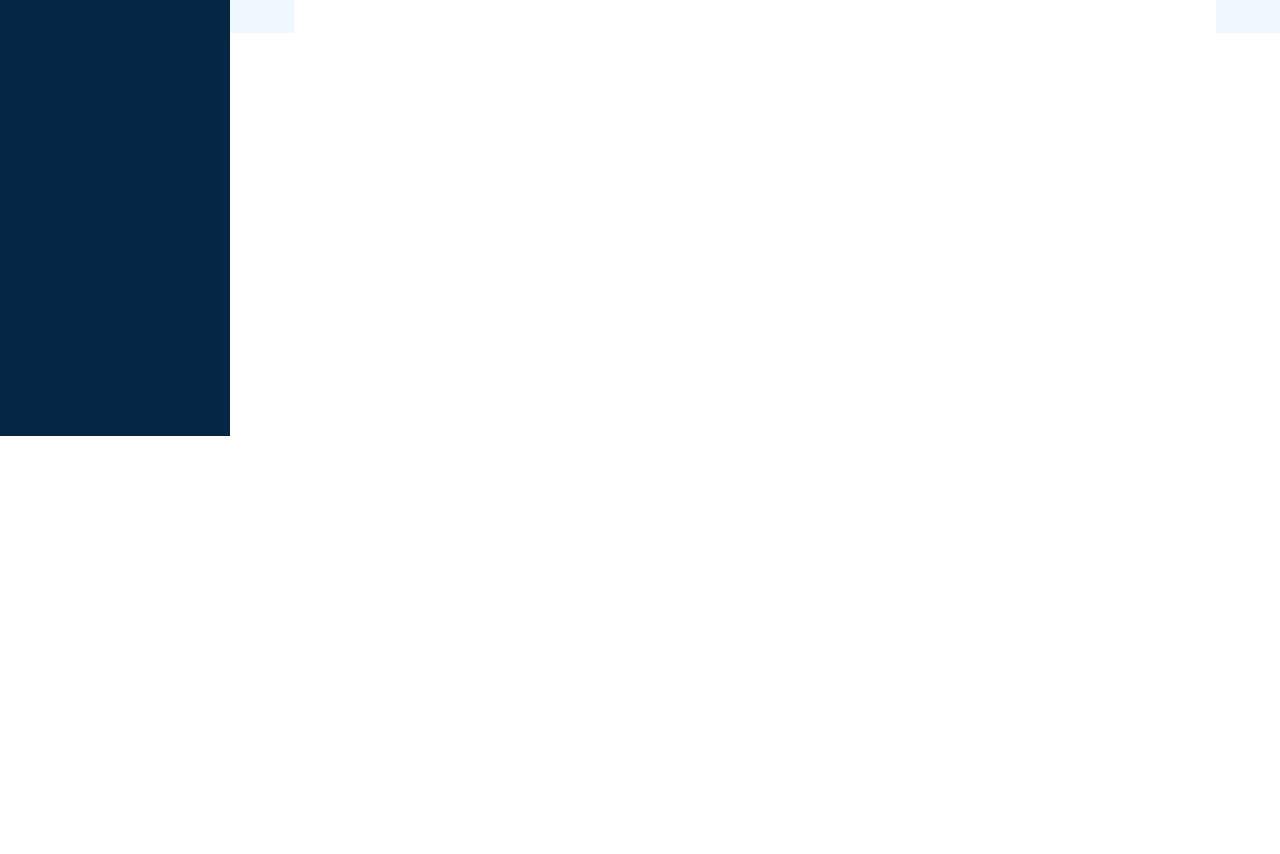
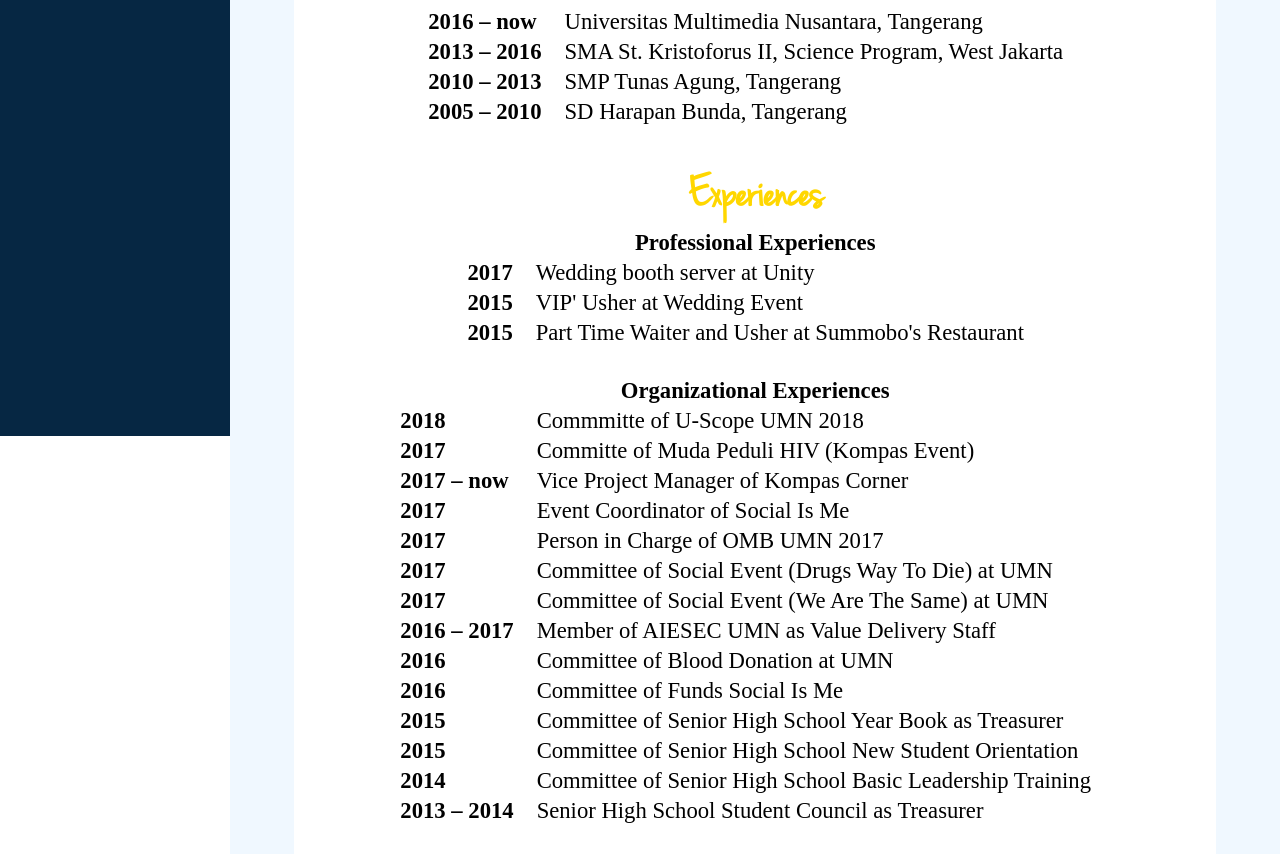
Before and after one commit to vionicachiu/TUGAS-1, a plain HTML site: page portfolio.html in a window 1280 px wide. Shown: the part 556-1410 px from the top of the page. Before the commit the page ends 800 px from the top, so only its background shows below. Drawn offline with Linux system fonts and the light colour scheme.

Commit message:
portfolio edu and exp

```diff
--- a/portfolio.html
+++ b/portfolio.html
@@ -17,7 +17,7 @@
 			<nav>
 				<a href="#pd"> Personal Details </a> |
 				<a href="#edu"> Education </a> |
-				<a href="#"> Experiences </a> |
+				<a href="#exp"> Experiences </a> |
 				<a href="#"> Personal Skills </a> |
 				<a href="#"> Professional Skills </a>
 			</nav>
@@ -52,6 +52,103 @@
 
 				<p id="edu"> Education </p>
 				<table align="center">
+					<tr>
+						<th> 2016 &ndash; now </th>
+						<td> Universitas Multimedia Nusantara, Tangerang </td>
+					</tr>
+					<tr>
+						<th> 2013 &ndash; 2016 </th>
+						<td> SMA St. Kristoforus II, Science Program, West Jakarta </td>
+					</tr>
+					<tr>
+						<th> 2010 &ndash; 2013 </th>
+						<td> SMP Tunas Agung, Tangerang </td>
+					</tr>
+					<tr>
+						<th> 2005 &ndash; 2010 </th>
+						<td> SD Harapan Bunda, Tangerang </td>
+					</tr>
+				</table>
+
+				<p id="exp"> Experiences </p>
+				<table align="center">
+					<tr>
+						<th colspan="2" class="subjudul"> Professional Experiences </th>
+					</tr>
+					<tr>
+						<th> 2017 </th>
+						<td> Wedding booth server at Unity </td>
+					</tr>
+					<tr>
+						<th> 2015 </th>
+						<td> VIP&#39; Usher at Wedding Event </td>
+					</tr>
+					<tr>
+						<th> 2015 </th>
+						<td> Part Time Waiter and Usher at Summobo&#39;s Restaurant </td>
+					</tr>
+				</table>
+				<br/>
+				<table align="center">
+					<tr>
+						<th colspan="2" class="subjudul"> Organizational Experiences </th>
+					</tr>
+					<tr>
+						<th> 2018 </th>
+						<td> Commmitte of U-Scope UMN 2018 </td>
+					</tr>
+					<tr>
+						<th> 2017 </th>
+						<td> Committe of Muda Peduli HIV (Kompas Event) </td>
+					</tr>
+					<tr>
+						<th> 2017 &ndash; now </th>
+						<td> Vice Project Manager of Kompas Corner </td>
+					</tr>
+					<tr>
+						<th> 2017 </th>
+						<td> Event Coordinator of Social Is Me</td>
+					</tr>
+					<tr>
+						<th> 2017 </th>
+						<td> Person in Charge of OMB UMN 2017 </td>
+					</tr>
+					<tr>
+						<th> 2017 </th>
+						<td> Committee of Social Event (Drugs Way To Die) at UMN </td>
+					</tr>
+					<tr>
+						<th> 2017 </th>
+						<td> Committee of Social Event (We Are The Same) at UMN </td>
+					</tr>
+					<tr>
+						<th> 2016 &ndash; 2017 </th>
+						<td> Member of AIESEC UMN as Value Delivery Staff </td>
+					</tr>
+					<tr>
+						<th> 2016 </th>
+						<td> Committee of Blood Donation at UMN </td>
+					</tr>
+					<tr>
+						<th> 2016 </th>
+						<td> Committee of Funds Social Is Me </td>
+					</tr>
+					<tr>
+						<th> 2015 </th>
+						<td> Committee of Senior High School Year Book as Treasurer </td>
+					</tr>
+					<tr>
+						<th> 2015 </th>
+						<td> Committee of Senior High School New Student Orientation </td>
+					</tr>
+					<tr>
+						<th> 2014 </th>
+						<td> Committee of Senior High School Basic Leadership Training </td>
+					</tr>
+					<tr>
+						<th> 2013 &ndash; 2014 </th>
+						<td> Senior High School Student Council as Treasurer </td>
+					</tr>
 				</table>
 			</div>
 		</div>
--- a/style.css
+++ b/style.css
@@ -147,3 +147,16 @@ table, td, th, tr{
 	margin: 5% 0% 1% 0%;
 	color: gold;
 }
+
+.subjudul{
+	text-align: center;
+}
+
+#exp{
+	text-align: center;
+	font-family: 'IndexFont';
+	font-size: 35pt;
+	font-weight: bold;
+	margin: 5% 0% 1% 0%;
+	color: gold;
+}
```
